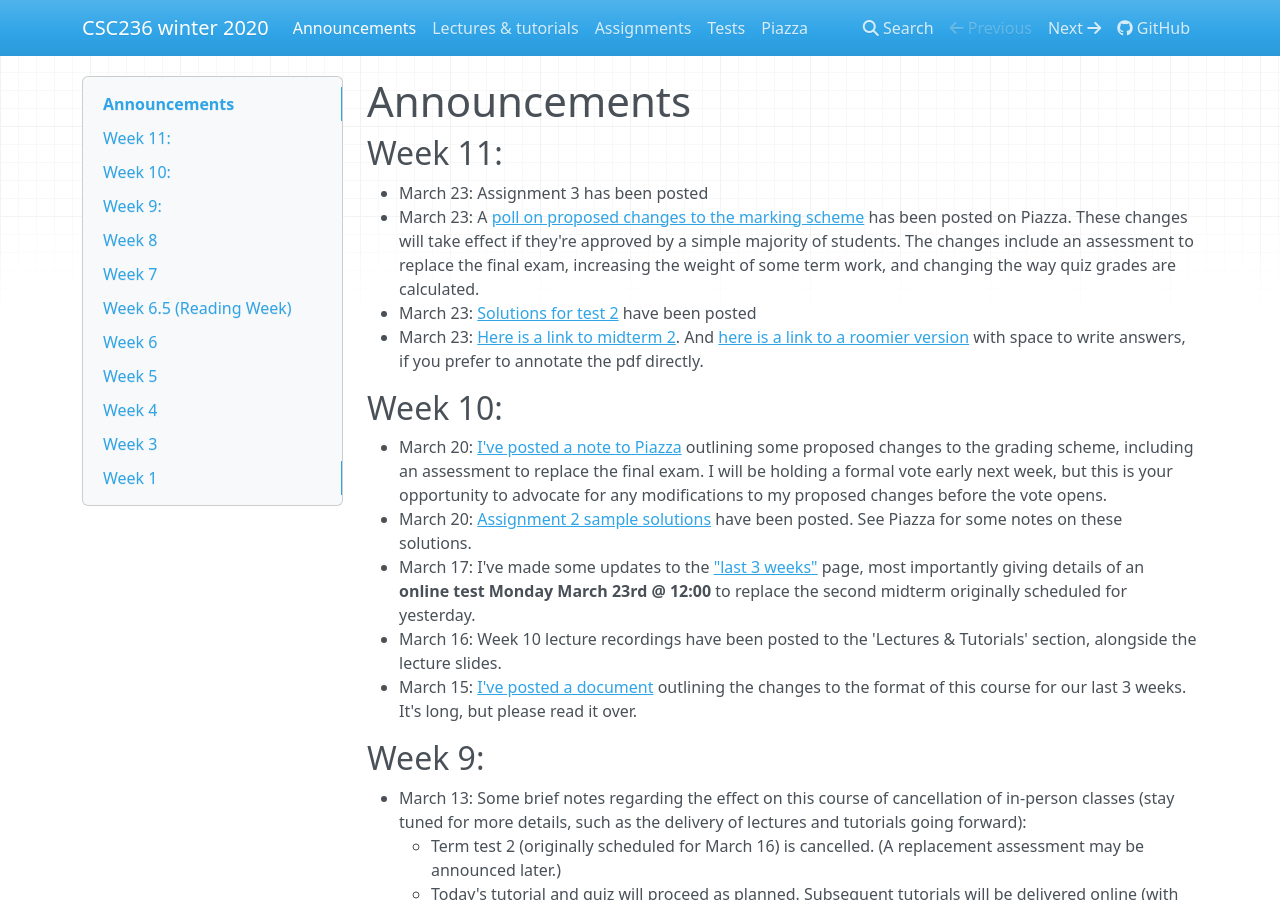
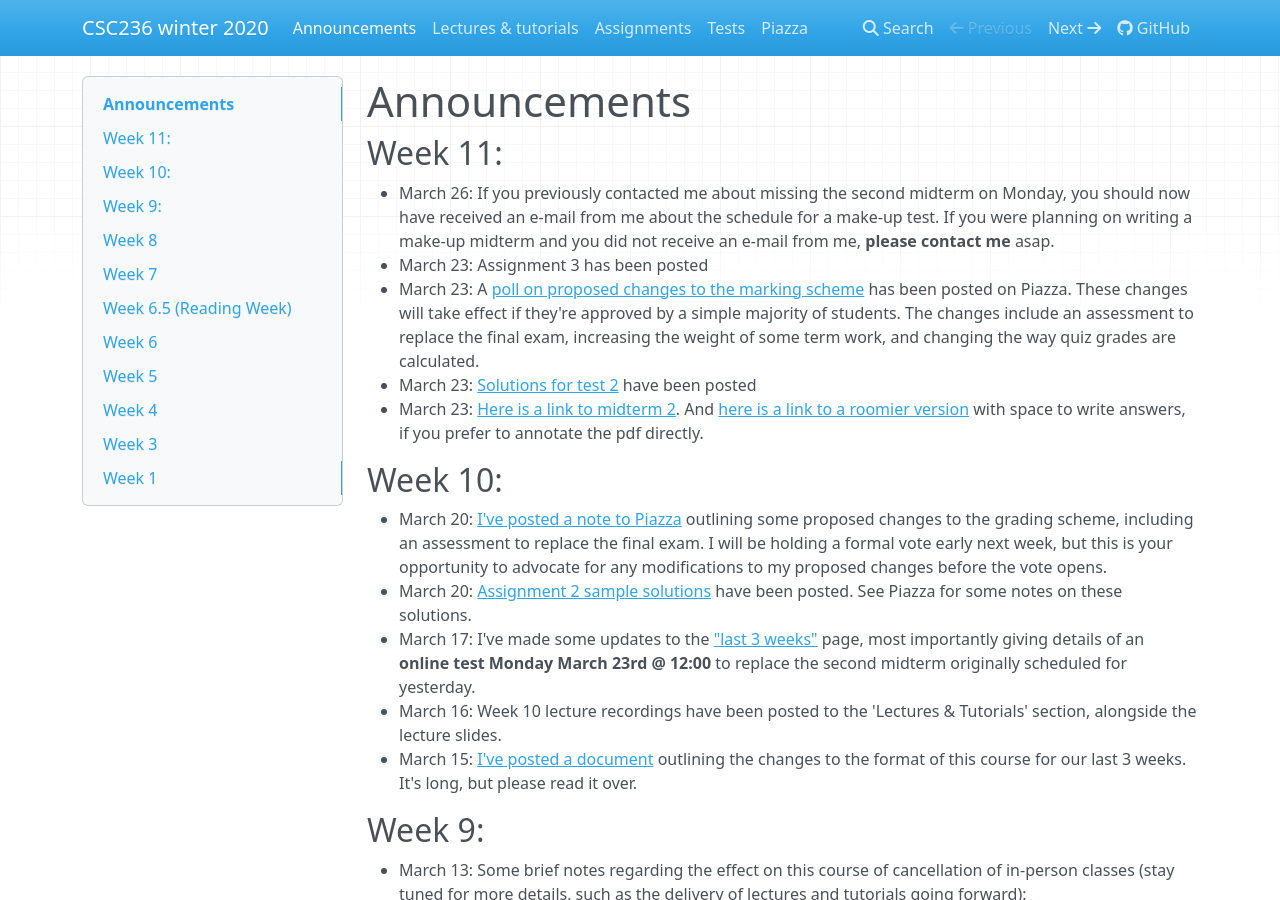
Before and after one commit to colinmorris/csc236, an MkDocs documentation site: the page built from docs/announcements.md, in a window 1280 px wide and 900 px high. Built offline with MkDocs 1.6.1, drawn with Linux system fonts in a browser that asks for light colours; nearby versions of some CDN libraries.

Commit message:
makeup test announcement

```diff
--- a/docs/announcements.md
+++ b/docs/announcements.md
@@ -1,6 +1,7 @@
 # Announcements
 
 ## Week 11:
+* March 26: If you previously contacted me about missing the second midterm on Monday, you should now have received an e-mail from me about the schedule for a make-up test. If you were planning on writing a make-up midterm and you did not receive an e-mail from me, **please contact me** asap.
 * March 23: Assignment 3 has been posted
 * March 23: A [poll on proposed changes to the marking scheme](https://piazza.com/class/k4xo4w48g2u35e?cid=313) has been posted on Piazza. These changes will take effect if they're approved by a simple majority of students. The changes include an assessment to replace the final exam, increasing the weight of some term work, and changing the way quiz grades are calculated.
 * March 23: [Solutions for test 2](../misc/t2_solutions.pdf) have been posted
```
